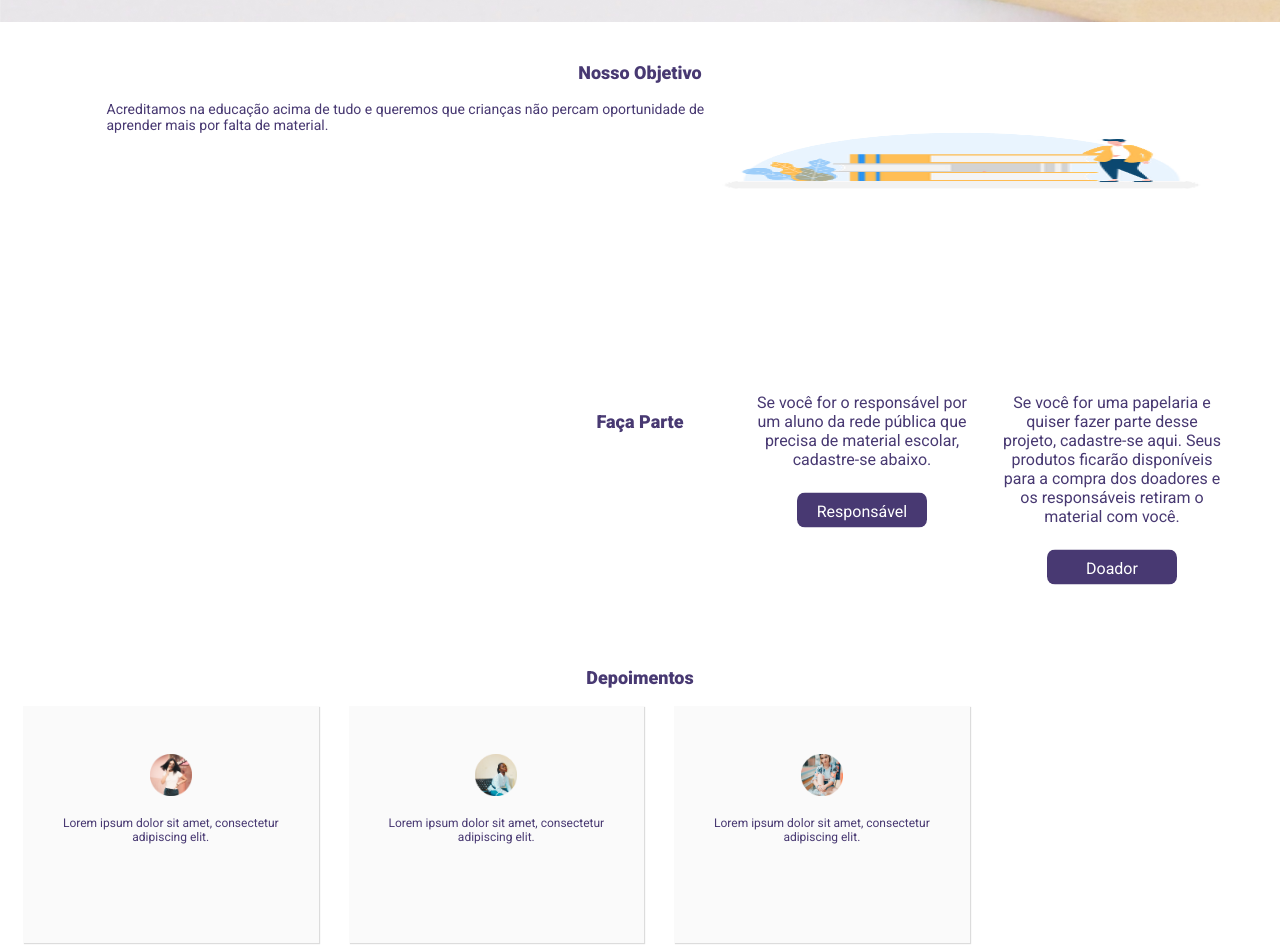
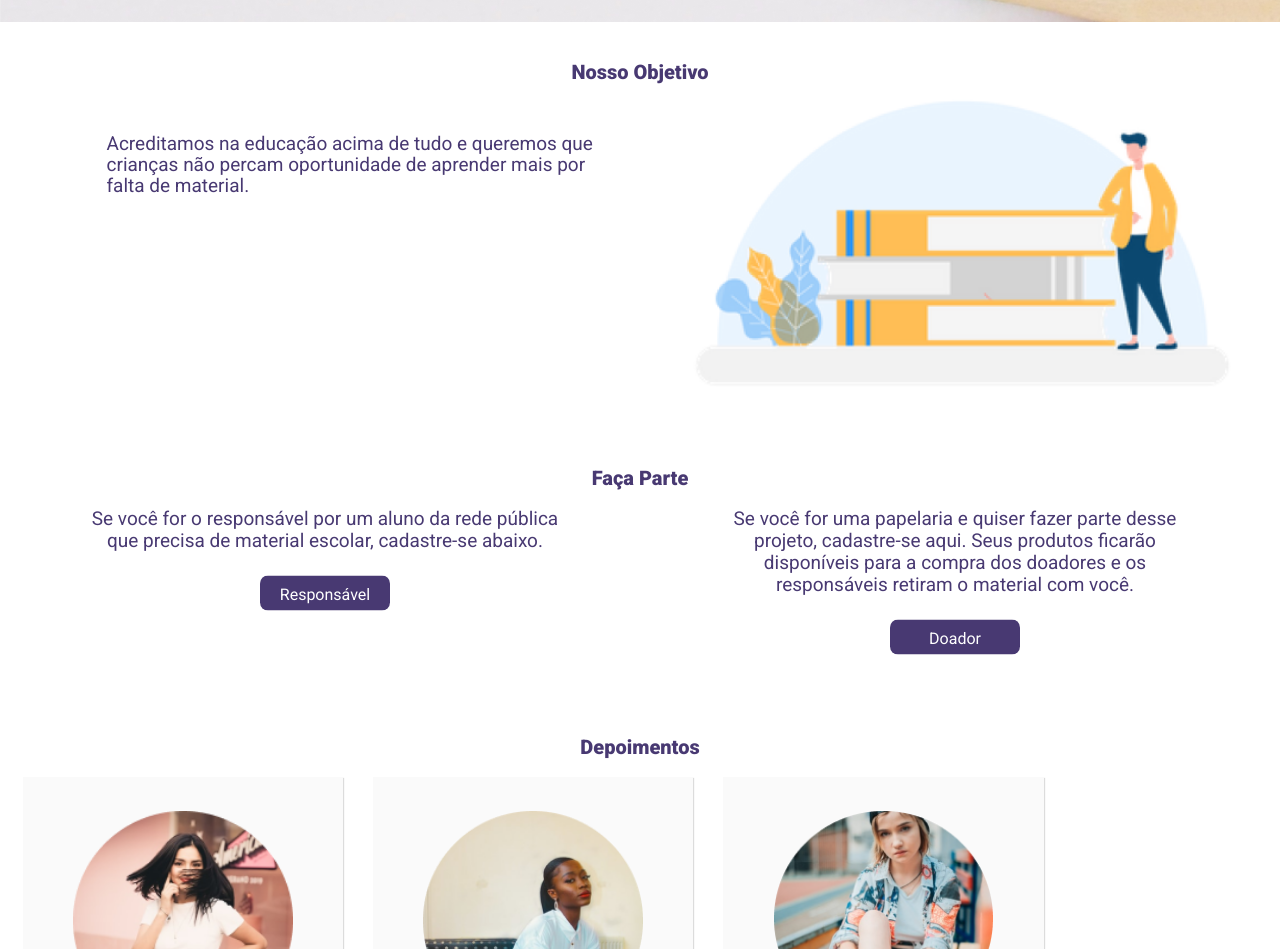
Before and after one commit to enzocsantos18/squad28, a React (Create React App) app in the folder frontend/: page / in a window 1280 px wide. Shown: the part 583-1532 px from the top of the page. Built offline with nearby package versions, Linux system fonts and the light colour scheme.

Commit message:
Criação
Criando responsividade das demissões 360px,540px e 721px.

```diff
--- a/frontend/src/pages/Oficial/style.css
+++ b/frontend/src/pages/Oficial/style.css
@@ -105,9 +105,9 @@ body {
 }
 
 .p_centralizarTexto{
-    width: 220px;
+    width: auto;
+    height: auto;
     text-align: center;
-    display: block;
     margin-left: auto;
     margin-right: auto;
 }
@@ -136,9 +136,11 @@ body {
 }
 
 .fundo_card{
-    margin-bottom: 20%;
+    margin-bottom: 10%;
 }
-
+/* .fundo_card{
+    margin-bottom: 50px;
+} */
 .img_card{
     margin-top: 30px;
     width: 42px;
@@ -160,9 +162,7 @@ body {
     width: auto;
     height: 67px;
 }
-.fundo_card{
-    margin-bottom: 50px;
-}
+
 
 @media (min-width: 540px){
     #button_precipal{
@@ -172,15 +172,61 @@ body {
         background-image: url("../../assets/Fundo_grade.png");
         width: 100%;
         height: 500px;
-        padding: 45px 0 0 37px;
+        padding: 45px 0 0 10%;
         align-items: center;
     }
 
     .h1_titulo{
-        font-size: ;
+        font-size: 26px;
+        line-height: 28px;
     }
 
+    .p_home{
+        font-size: 18px;
+        line-height: 21px;
+    }
+    .button1{
+        top: 45%;
+        left: 28%;
+    }
+    .h2_home{
+        font-size: 20px;
+        line-height: 22px;
+    }
 
+    .p_texto_imagem{
+        width: 80%;
+        height: auto;
+        font-size: 19px;
+        line-height: 21px;
+        margin-top: 5%;
+    }
+    #img_nosso_objetivo{
+        width: 90%;
+        height: auto;
+        margin-top: -5px;
+    }
+    .p_centralizarTexto{
+        width: 80%;
+        height: auto;
+    }
+
+    .fundo_card{
+        padding: 1% 1% 1% 1%;
+        box-shadow: 1px 1px 1px #DCDCDC;
+        background-color: #FAFAFA;
+    }
+
+    .img_card{
+        width: 70%;
+        height: auto;
+    }
+    .p_card{
+        width: auto;
+        height: auto;
+        font-size: 13px;
+        line-height: 15px;
+    }
 
 }
 
@@ -189,28 +235,24 @@ body {
     #button_precipal{
         display: none;
     }
-
-    .button{
-        margin-top: 20%;
-    }
-    .texto_imagem{
-        width: auto;
-        height: 15%;
-        font-size: 18px;
-        line-height: 22px;
-        padding: 0 25% 0 20%;
+    .h1_titulo{
+        font-size: 27px;
+        line-height: 29px;
+        left: 18%;
     }
 
-    #img_nosso_objetivo{
-        width: 80%;
-        height: 20%;
-        margin-top: 5%;
+    .p_home{
+        font-size: 19px;
+        line-height: 22px;
+    }
+    .p_home_AC721{
+        left: 18%;
     }
 
-    .fundo_card{
-        padding: 6% 5% 15% 5%;
-        box-shadow: 1px 1px 1px #DCDCDC;
-        background-color: #FAFAFA;
+
+    .button1{
+        top: 45%;
+        left: 24%;
     }
 
 
```
